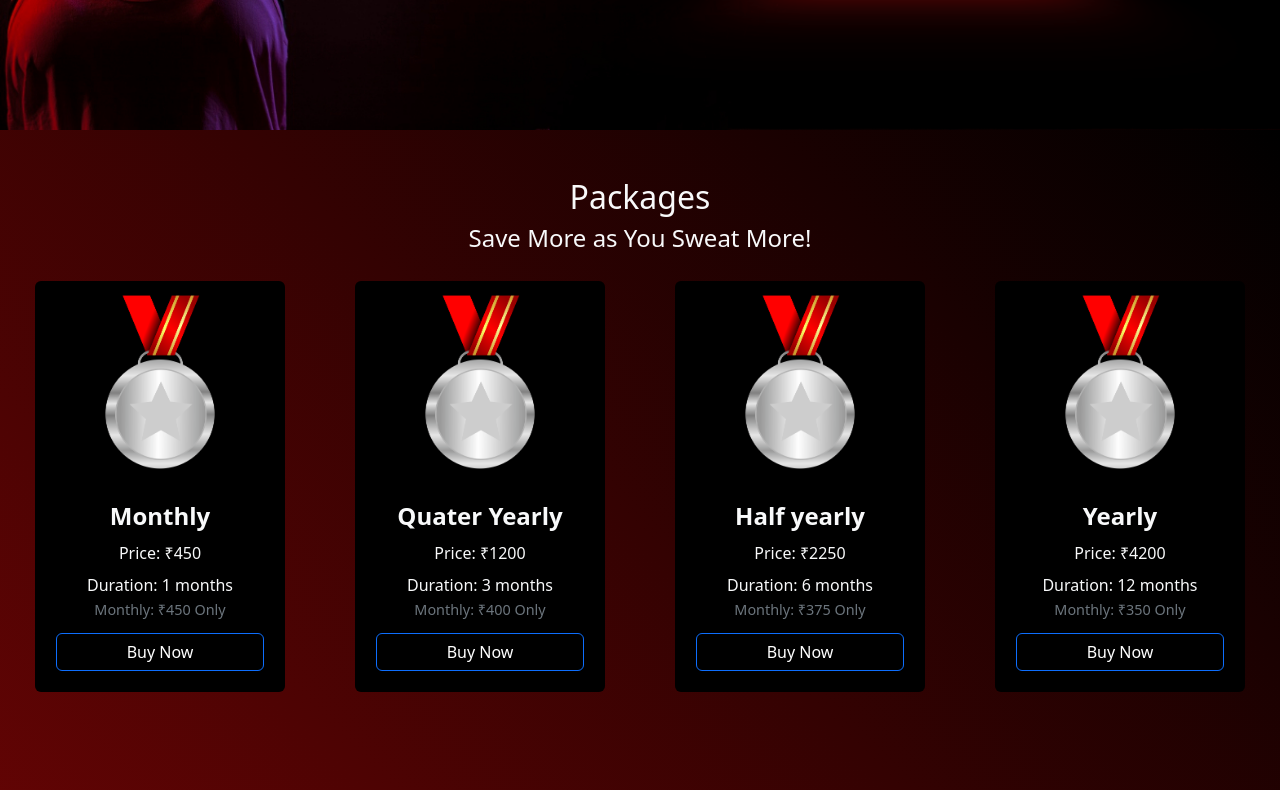
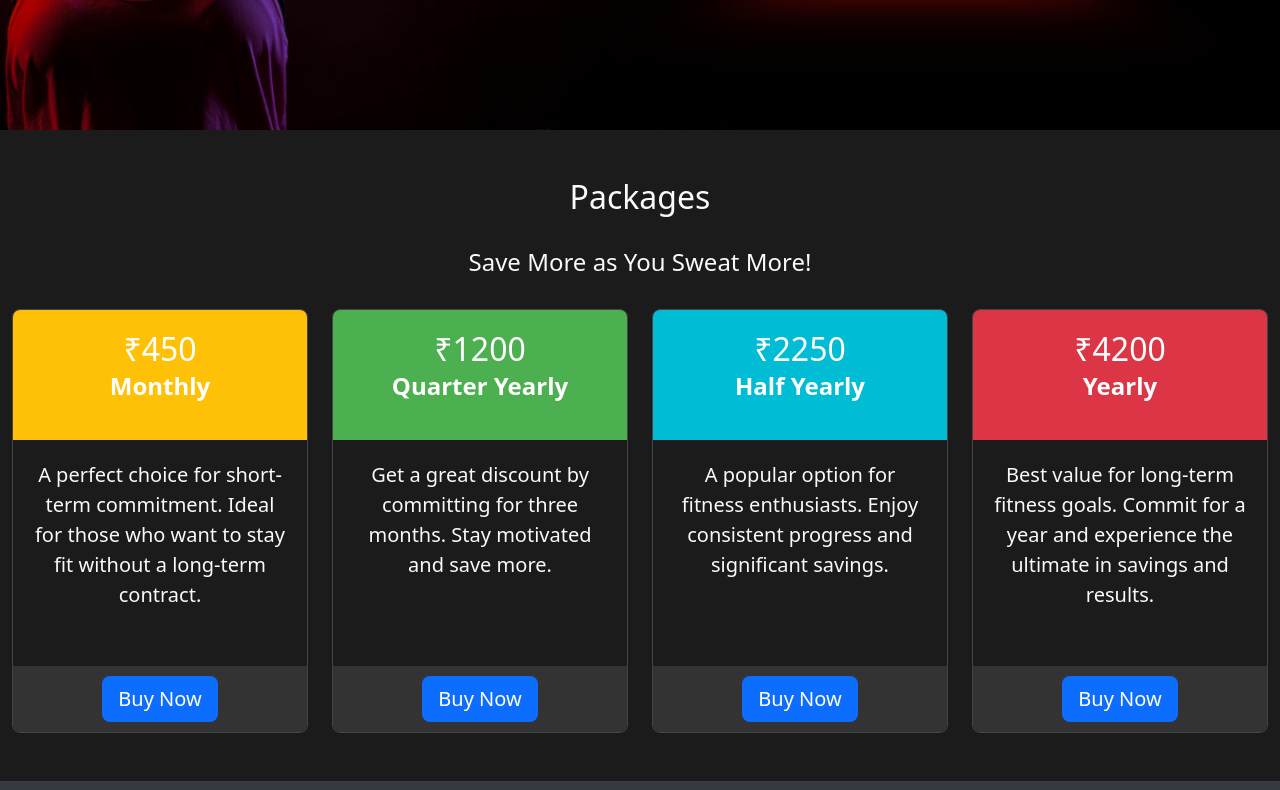
Before and after one commit to iamarijit360x/The-WareHouseGym, a React (Vite) app in the folder frontend/: page / in a window 1280 px wide. Shown: the part 720-1510 px from the top of the page. Built offline with nearby package versions, Linux system fonts and the light colour scheme.

Commit message:
UI fixes

```diff
--- a/frontend/src/components/Pricing/Pricing.css
+++ b/frontend/src/components/Pricing/Pricing.css
@@ -1,47 +1,60 @@
-.custom-card {
-    width: 250px;
-    margin: 20px;
-    border-radius: 10px;
-    border-color: rgb(255, 230, 4);
-    box-shadow: 1 4px 8px rgba(0, 234, 125, 0.1);
-  }
-  .pricing-container{
-    background:linear-gradient(45deg,rgb(104, 4, 4),black);
-    min-height:100vh;
-  }
-  .custom-card .card-img-top {
-    height: 200px;
-    object-fit: cover;
-    border-top-left-radius: 10px;
-    border-top-right-radius: 10px;
+/* Pricing.css */
+.pricing-container {
+  background-color: #1b1b1b;
+  color: #ffffff;
 }
 
-  .custom-card .card-body {
-    padding: 20px;
+.tile {
+  border: 1px solid #444;
+  border-radius: 8px;
+  overflow: hidden;
+  margin-bottom: 20px;
+  text-align: center;
+  padding: 0;
 }
 
-  .custom-card .card-title {
-    font-size: 1.5rem;
-    font-weight: bold;
+.pt-inner {
+  display: flex;
+  flex-direction: column;
+  height: 100%;
+}
+
+.pti-header {
+  padding: 20px;
+  color: #fff;
+}
+
+.pti-header h2 {
+  margin: 0;
+}
+
+.pti-body {
+  padding: 20px;
+  flex-grow: 1;
+}
+
+.ptib-item {
   margin-bottom: 10px;
 }
 
-  .custom-card .card-text {
-    font-size: 1rem;
-    margin-bottom: 8px;
+.pti-footer {
+  padding: 10px;
+  background-color: #333;
 }
 
-  .custom-card .card-subtitle {
-    font-size: 0.9rem;
-    color: #6c757d;
+.pti-footer .btn {
+  color: #fff;
+  border: none;
 }
 
-  .custom-card .btn {
-    width: 100%;
-    margin-top: 15px;
+.bg-amber {
+  background-color: #FFC107;
 }
 
-  .btn-primary{
-    background-color: black;
-    color: aqua;
+.bg-green {
+  background-color: #4CAF50;
 }
+
+.bg-cyan {
+  background-color: #00BCD4;
+}
--- a/frontend/src/components/Pricing/Pricing.jsx
+++ b/frontend/src/components/Pricing/Pricing.jsx
@@ -1,53 +1,84 @@
 import React from 'react';
-import Card from 'react-bootstrap/Card';
-import { Container, Button, Row, Col } from 'react-bootstrap';
+import { Container, Row, Col, Button } from 'react-bootstrap';
+import { useNavigate } from 'react-router-dom';
 import './Pricing.css';
-import { useNavigate,Link } from 'react-router-dom';
 
-import sliver from '../../assets/sliver.png';
+const packages = [
+  {
 
-export default function Pricing() {
-  const navigate=useNavigate()
-  let packages = [
-    { membersip:true,id:"m001",name: "Monthly", price: 450, duration: 1, img: sliver },
-    { membersip:true,id:"m002",name: "Quater Yearly", price: 1200, duration: 3, img: sliver },
-    { membersip:true,id:"m003",name: "Half yearly", price: 2250, duration: 6, img: sliver },
-    { membersip:true,id:"m004",name: "Yearly", price: 4200, duration: 12, img: sliver }
-  ];
+    id: "m001",
+    name: "Monthly",
+    price: 450,
+    duration: 1,
+    description: "A perfect choice for short-term commitment. Ideal for those who want to stay fit without a long-term contract.",
+
+    bgClass: "bg-amber"
+  },
+  {
+    id: "m002",
+    name: "Quarter Yearly",
+    price: 1200,
+    duration: 3,
+    description: "Get a great discount by committing for three months. Stay motivated and save more.",
+    bgClass: "bg-green"
+  },
+  {
+    id: "m003",
+    name: "Half Yearly",
+    price: 2250,
+    duration: 6,
+    description: "A popular option for fitness enthusiasts. Enjoy consistent progress and significant savings.",
+    bgClass: "bg-cyan"
+  },
+  {
+    id: "m004",
+    name: "Yearly",
+    price: 4200,
+    duration: 12,
+    description: "Best value for long-term fitness goals. Commit for a year and experience the ultimate in savings and results.",
+    bgClass: "bg-danger"
+  }
+];
+
+const PricingCard = ({ packageData }) => {
+  const navigate = useNavigate();
 
   return (
-    <Container id="pricing" fluid className="pricing-container text-light pt-5">
-      <Row>
-        <Col className="d-flex align-items-center justify-content-center align-items-lg-center">
+    <Col  lg={3}>
+      <div className="tile pt-inner">
+        <div className={`pti-header ${packageData.bgClass}`}>
+          <h2>₹{packageData.price} </h2>
+          <p className="fs-4 fw-bold"> {packageData.name}</p>
+        </div>
+        <p className="pti-body fs-5">{packageData.description}</p>
+        <div className="pti-footer">
+          <Button size='lg' onClick={() => navigate('/pricing2', { state: { item: packageData } })}>Buy Now</Button>
+        </div>
+      </div>
+    </Col>
+  );
+};
+
+const Pricing = () => {
+  return (
+    <Container fluid className="pricing-container text-light pt-5 pb-5">
+      <Row className="mb-4">
+        <Col className="d-flex align-items-center justify-content-center">
           <h2>Packages</h2>
         </Col>
       </Row>
-
-      <Row>
-        <Col className="d-flex align-items-center justify-content-center align-items-center">
-          <h4>
-            Save More as You Sweat More!
-          </h4>
+      <Row className="mb-4">
+        <Col className="d-flex align-items-center justify-content-center">
+          <h4>Save More as You Sweat More!</h4>
         </Col>
       </Row>
-
       <Row>
         {packages.map((item, index) => (
-          <Col lg={3} key={index} className="d-flex justify-content-center align-items-center">
-            <Card className="custom-card" bg='black' text="light">
-              <Card.Img className="img-fluid" variant="top" src={item.img} />
-              <Card.Body className="text-center">
-                <Card.Title>{item.name}</Card.Title>
-                <Card.Text>Price: ₹{item.price}</Card.Text>
-                <Card.Text>Duration: {item.duration} months</Card.Text>
-                <Card.Subtitle>Monthly: ₹{item.price / item.duration} Only</Card.Subtitle>
-                <Button style={{backgroundColor:"black"}} onClick={()=>{navigate('/pricing2', { state: {item} });}} >Buy Now</Button>
-
-              </Card.Body>
-            </Card>
-          </Col>
+          <PricingCard key={index} packageData={item} />
         ))}
       </Row>
     </Container>
   );
-}
+};
+
+export default Pricing;
--- a/frontend/src/pages/Checkout.jsx
+++ b/frontend/src/pages/Checkout.jsx
@@ -44,7 +44,7 @@ export default function Checkout() {
     };
 
     return (
-        <Container fluid className="bg-dark text-light py-5">
+        <Container fluid className="bg-dark text-light py-5" style={{minHeight:"80vh",alignContent:"center"}}>
             <Row lg={12} className="justify-content-center align-items-center">
                 <Col lg={5}>
                     <div style={{fontFamily:"Consolas", border: "1px solid white", padding: "1rem", height: "max-content",backgroundColor:"black" }}>
--- a/frontend/src/pages/Pricing2.jsx
+++ b/frontend/src/pages/Pricing2.jsx
@@ -70,7 +70,7 @@ export default function Pricing2() {
 
 
                     {data.map(item=>(
-                    <Container fluid className="p-3">
+                    <Container fluid className="p-3" >
                         <Card bg='black' text='white'>
                         <Card.Body >
                             <Card.Title>{item.name} {item.type==='personal_training'?!personalTrainingButton&&<FontAwesomeIcon icon={faCheck} style={{ scale:"1.3",color: 'green' }}/>:
--- a/frontend/src/pages/Signin.jsx
+++ b/frontend/src/pages/Signin.jsx
@@ -66,13 +66,13 @@ function SignInPage() {
                   </InputGroup>
                 </Form.Group>
                 <Button disabled={loginDisabled}  variant="primary" size='md' type="submit" className="w-100 mb-2">
-                  Login
+                 {loading?<Spinner size="sm" animation="border" variant="info" />:"Login"}
                 </Button>
               </Form>
               <hr className="my-3" />
-              {loading || false  && <div > <p className="text-warning mb-4 text-center">This Website Deployed on a free instance will spin down with inactivity, which can delay requests by 50 seconds or more.</p>
+              {loading && <div > <p className="text-warning mb-4 text-center">This Website Deployed on a free instance will spin down with inactivity, which can delay requests by 50 seconds or more.</p>
                           <p p className="fw-bold text-warning mb-4 text-center">Please Wait😊</p>
-                          <div className='text-center pb-2'><Spinner animation="border" variant="info" /></div>
+                          <div className='text-center pb-2'></div>
               </div>}
               {error  && <p className="text-danger mb-4 fw-bold text-center">{error.response.data.message}</p>}
 
```
Lines whose indentation alone changed are shown as unchanged.
